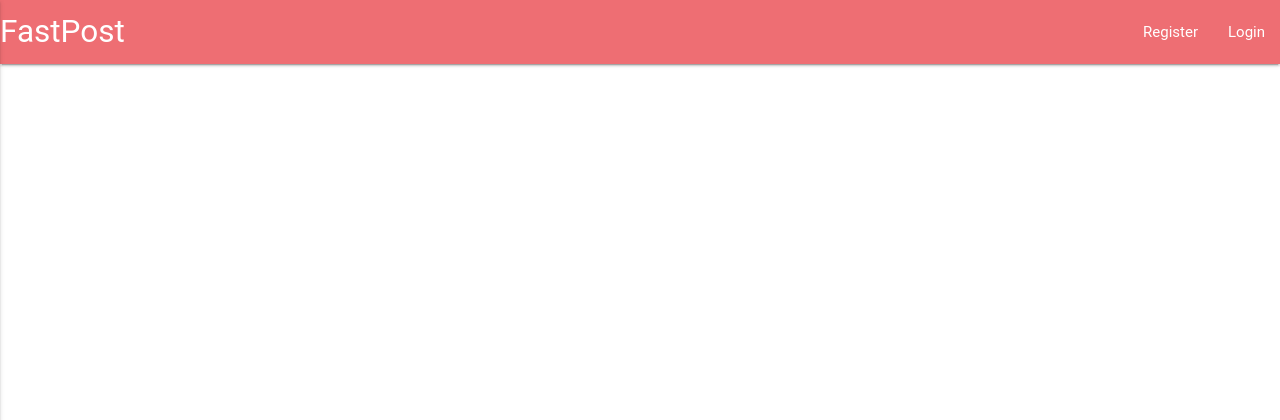
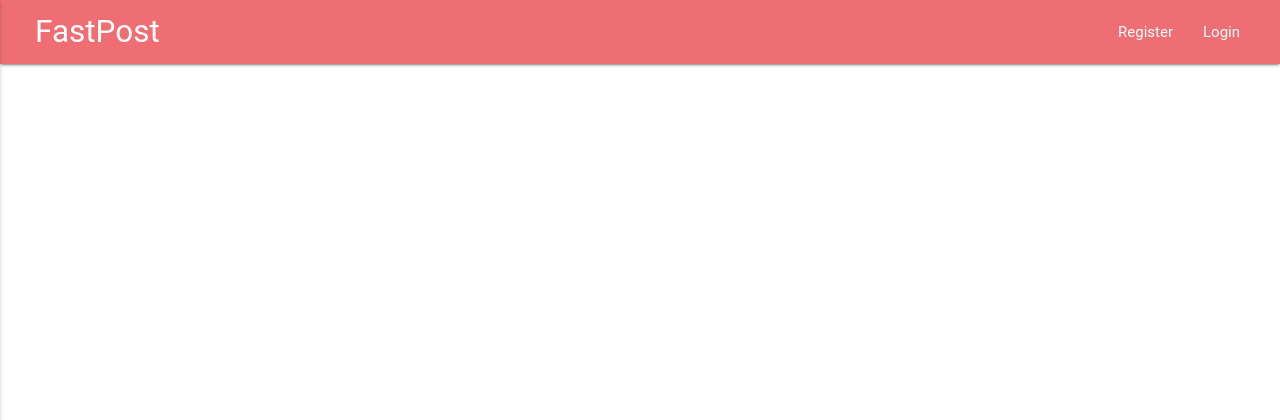
Before and after one commit to kosc/fastpost, a Django app: page / in a window 1280 px wide. Shown: the top 420 px of the page. Run offline with Django 3.2, Linux system fonts and the light colour scheme; data that the repository does not hold is empty; some libraries are stand-ins or nearby versions; some web fonts are replaced.

Commit message:
Margins for logo and menu | Update readme

```diff
--- a/docker-compose.yml
+++ b/docker-compose.yml
@@ -9,4 +9,4 @@ services:
           - ./fastpostdb.sqlite3:/fastpost/fastpostdb.sqlite3
         ports:
             - "8000:8000"
-        restart: always
+        restart: unless-stopped
--- a/main/static/css/main.css
+++ b/main/static/css/main.css
@@ -5,3 +5,11 @@ main {
 #sidenav-overlay {
   z-index: 1;
 }
+
+.brand-logo {
+  margin-left: 35px;
+}
+
+.right.hide-on-med-and-down {
+  margin-right: 25px;
+}
--- a/main/templates/main.html
+++ b/main/templates/main.html
@@ -6,7 +6,7 @@
     <meta charset="utf-8" />
     <title>{% block title %}FastPost{% endblock %}</title>
     <link rel="stylesheet" href="https://cdnjs.cloudflare.com/ajax/libs/materialize/0.98.0/css/materialize.min.css">
-    <link href="https://fonts.googleapis.com/icon?family=Material+Icons" rel="stylesheet">
+    <link rel="stylesheet" href="https://fonts.googleapis.com/icon?family=Material+Icons">
     <script
 			  src="http://code.jquery.com/jquery-3.2.1.min.js"
 			  integrity="sha256-hwg4gsxgFZhOsEEamdOYGBf13FyQuiTwlAQgxVSNgt4="
```
Also changed, not shown: README.md.
